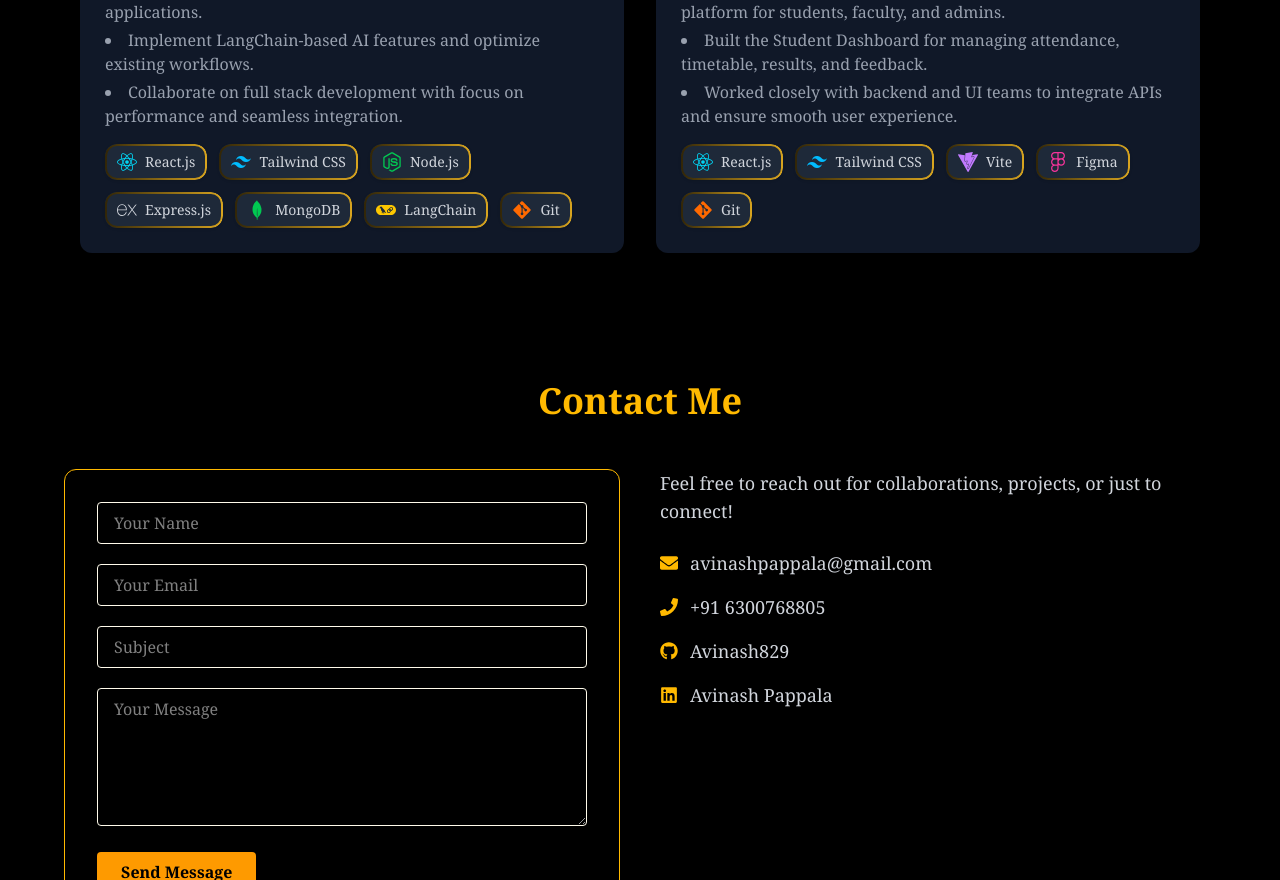
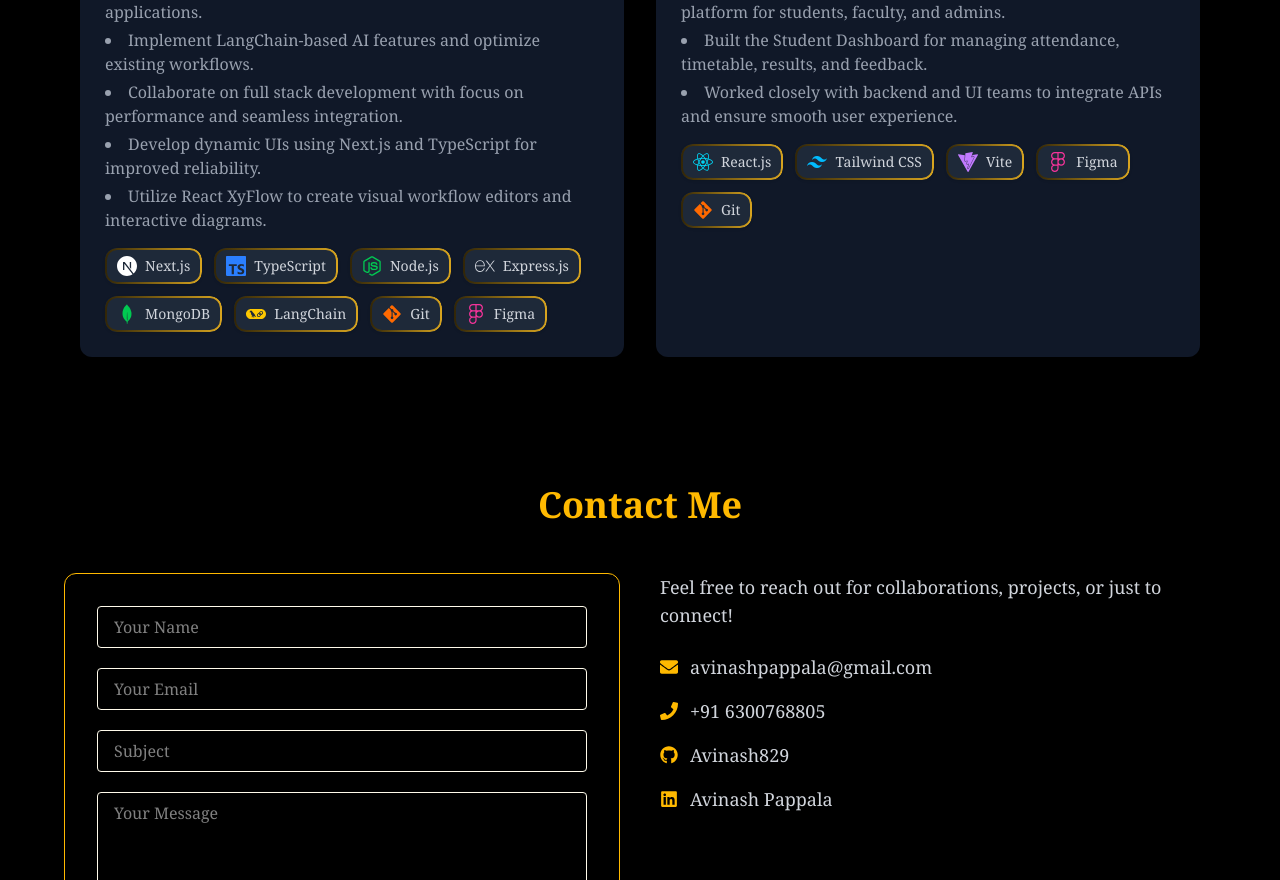
Before and after one commit to Avinash829/Portfolio, a React (Vite) app: page / in a window 1280 px wide. Shown: the part 3605-4485 px from the top of the page. Built offline with nearby package versions, Linux system fonts and the light colour scheme.

Commit message:
updated resume

```diff
--- a/src/components/Experience.jsx
+++ b/src/components/Experience.jsx
@@ -8,8 +8,12 @@
     SiVite,
     SiFigma,
     SiLangchain,
+    SiTypescript,
+    SiNextdotjs,
 } from "react-icons/si";
+import { TbTopologyStar3 } from "react-icons/tb"; // for React XyFlow (flow/network-like icon)
 
+// ✅ Experience Data
 const experiences = [
     {
         role: "Full Stack Developer Intern",
@@ -20,15 +24,27 @@
             "Work on building and integrating REST APIs for client applications.",
             "Implement LangChain-based AI features and optimize existing workflows.",
             "Collaborate on full stack development with focus on performance and seamless integration.",
+            "Develop dynamic UIs using Next.js and TypeScript for improved reliability.",
+            "Utilize React XyFlow to create visual workflow editors and interactive diagrams.",
         ],
         tools: [
-            { name: "React.js", icon: <FaReact className="text-cyan-400" /> },
-            { name: "Tailwind CSS", icon: <SiTailwindcss className="text-sky-400" /> },
+            { name: "Next.js", icon: <SiNextdotjs className="text-white" /> },
+            {
+                name: "TypeScript",
+                icon: <SiTypescript className="text-blue-500" />,
+            },
             { name: "Node.js", icon: <FaNodeJs className="text-green-500" /> },
-            { name: "Express.js", icon: <SiExpress className="text-gray-300" /> },
+            {
+                name: "Express.js",
+                icon: <SiExpress className="text-gray-300" />,
+            },
             { name: "MongoDB", icon: <SiMongodb className="text-green-500" /> },
-            { name: "LangChain", icon: <SiLangchain className="text-yellow-400" /> },
+            {
+                name: "LangChain",
+                icon: <SiLangchain className="text-yellow-400" />,
+            },
             { name: "Git", icon: <FaGitAlt className="text-orange-500" /> },
+            { name: "Figma", icon: <SiFigma className="text-pink-500" /> },
         ],
     },
     {
@@ -43,7 +59,10 @@
         ],
         tools: [
             { name: "React.js", icon: <FaReact className="text-cyan-400" /> },
-            { name: "Tailwind CSS", icon: <SiTailwindcss className="text-sky-400" /> },
+            {
+                name: "Tailwind CSS",
+                icon: <SiTailwindcss className="text-sky-400" />,
+            },
             { name: "Vite", icon: <SiVite className="text-purple-400" /> },
             { name: "Figma", icon: <SiFigma className="text-pink-500" /> },
             { name: "Git", icon: <FaGitAlt className="text-orange-500" /> },
@@ -119,7 +138,9 @@
                                         key={i}
                                         className="glow-border flex items-center gap-2 bg-gray-800 px-3 py-2 rounded-lg shadow hover:shadow-lg transition"
                                     >
-                                        <span className="text-xl">{tool.icon}</span>
+                                        <span className="text-xl">
+                                            {tool.icon}
+                                        </span>
                                         <span className="text-sm text-gray-300">
                                             {tool.name}
                                         </span>
--- a/src/components/Home.jsx
+++ b/src/components/Home.jsx
@@ -1,7 +1,7 @@
-import React from 'react';
-import { motion } from 'framer-motion';
-import { FaGithub, FaLinkedin, FaEnvelope, FaStar } from 'react-icons/fa';
-import { Typewriter } from 'react-simple-typewriter';
+import React from "react";
+import { motion } from "framer-motion";
+import { FaGithub, FaLinkedin, FaEnvelope, FaStar } from "react-icons/fa";
+import { Typewriter } from "react-simple-typewriter";
 
 const Home = () => {
     return (
@@ -16,7 +16,9 @@
                 className="bg-black text-green-400 border border-green-500 px-4 py-2 rounded-full mb-6 shadow-md flex items-center space-x-2 mt-10"
             >
                 <FaStar className="text-yellow-400" />
-                <span className="text-sm sm:text-base">Welcome to my Portfolio</span>
+                <span className="text-sm sm:text-base">
+                    Welcome to my Portfolio
+                </span>
             </motion.div>
 
             <motion.h1
@@ -34,13 +36,13 @@
                 transition={{ duration: 0.6, delay: 0.6 }}
                 className="text-cyan-400 text-xl sm:text-2xl md:text-3xl font-medium mb-8"
             >
-                I am a{' '}
+                I am a{" "}
                 <span className="text-white">
                     <Typewriter
                         words={[
-                            'Full Stack Developer',
-                            'Data Analyst',
-                            'Competitive Programmer',
+                            "Full Stack Developer",
+                            "Data Analyst",
+                            "Competitive Programmer",
                         ]}
                         loop={0}
                         cursor
@@ -65,10 +67,10 @@
                     Hire Me
                 </a>
                 <a
-                    href="https://drive.google.com/file/d/1MbKrimDtxAdqOiZTDSyAPpuxbdNdAXqh/view?usp=drive_link"
+                    href="/Avinash_Pappala_Resume.pdf"
                     target="_blank"
                     rel="noopener noreferrer"
-                    className="bg-transparent border border-white hover:bg-white hover:text-black text-white px-6 py-3 rounded-full transition-all duration-300 text-sm sm:text-base"
+                    className="bg-transparent border border-white hover:bg-white hover:text-black text-white px-6 py-3 rounded-full transition-all duration-300 text-sm sm:text-base hover:cursor-pointer"
                 >
                     My Resume
                 </a>
```
Also changed, not shown: 1 other file (tests, documents, lock files or other folders).
